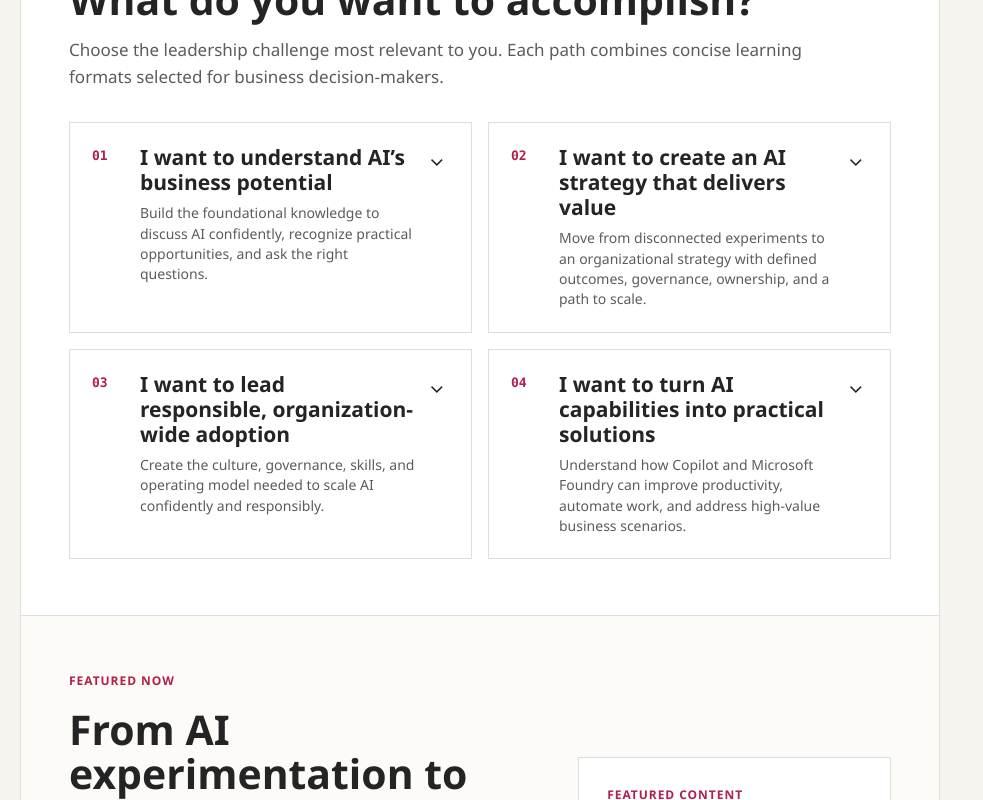
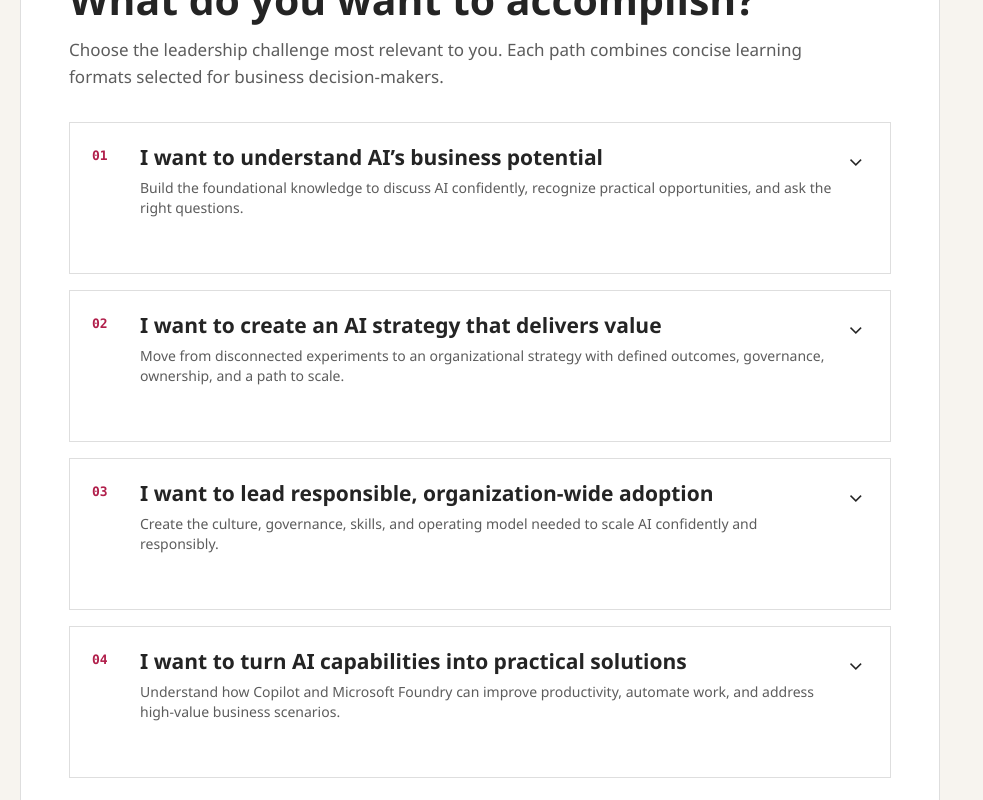
Before and after one commit to wbnations/ASN_Unauth_Landing_Page, a React (Vite) app: page / in a window 1280 px wide. Shown: the part 900-1700 px from the top of the page, without its empty margins (0-983 px from the left). Built offline with nearby package versions, Linux system fonts and the light colour scheme.

Commit message:
Stack JTBD accordion cards

```diff
--- a/src/styles.css
+++ b/src/styles.css
@@ -270,9 +270,9 @@ a.text-cta:hover { text-decoration: underline; }
 .featured-offer,
 .next-steps { border-top: 1px solid var(--cp-border); padding: 56px 48px; }
 .jtbd-section > .section-heading { margin-bottom: 32px; }
-.jtbd-grid { display: grid; gap: 16px; grid-template-columns: repeat(2, minmax(0, 1fr)); }
+.jtbd-grid { display: grid; gap: 16px; grid-template-columns: minmax(0, 1fr); }
 .jtbd-card { border: 1px solid var(--cp-border); min-width: 0; }
-.jtbd-card[open] { border-color: var(--cp-border-strong); grid-column: 1 / -1; }
+.jtbd-card[open] { border-color: var(--cp-border-strong); }
 .jtbd-card > summary { align-items: start; cursor: pointer; display: grid; gap: 14px; grid-template-columns: 34px 1fr 20px; list-style: none; min-height: 150px; padding: 22px; }
 .jtbd-card > summary::-webkit-details-marker { display: none; }
 .jtbd-number { color: var(--cp-accent); font-family: Consolas, "Courier New", Courier, monospace; font-size: 13px; font-weight: 700; padding-top: 3px; }
```
